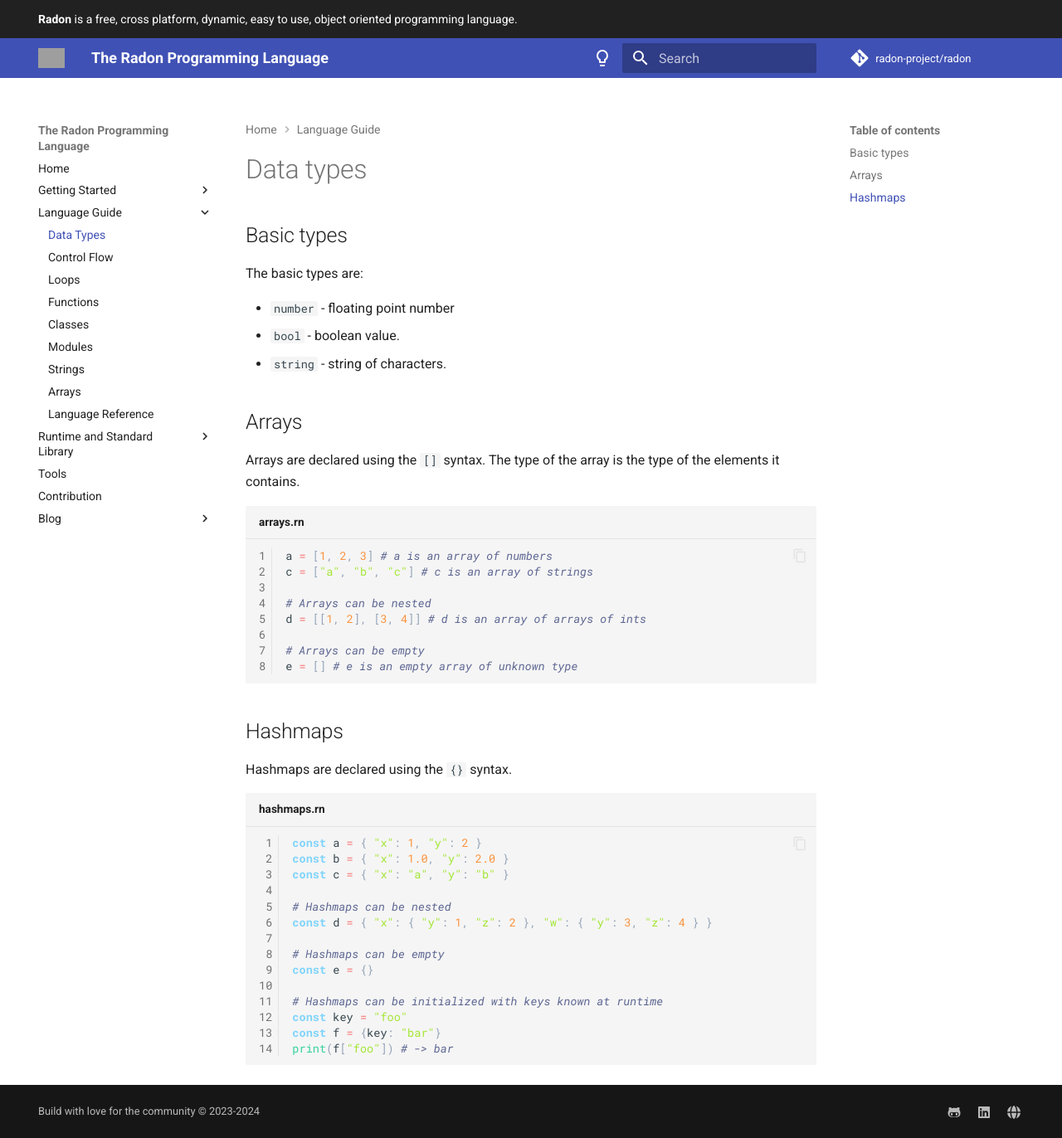
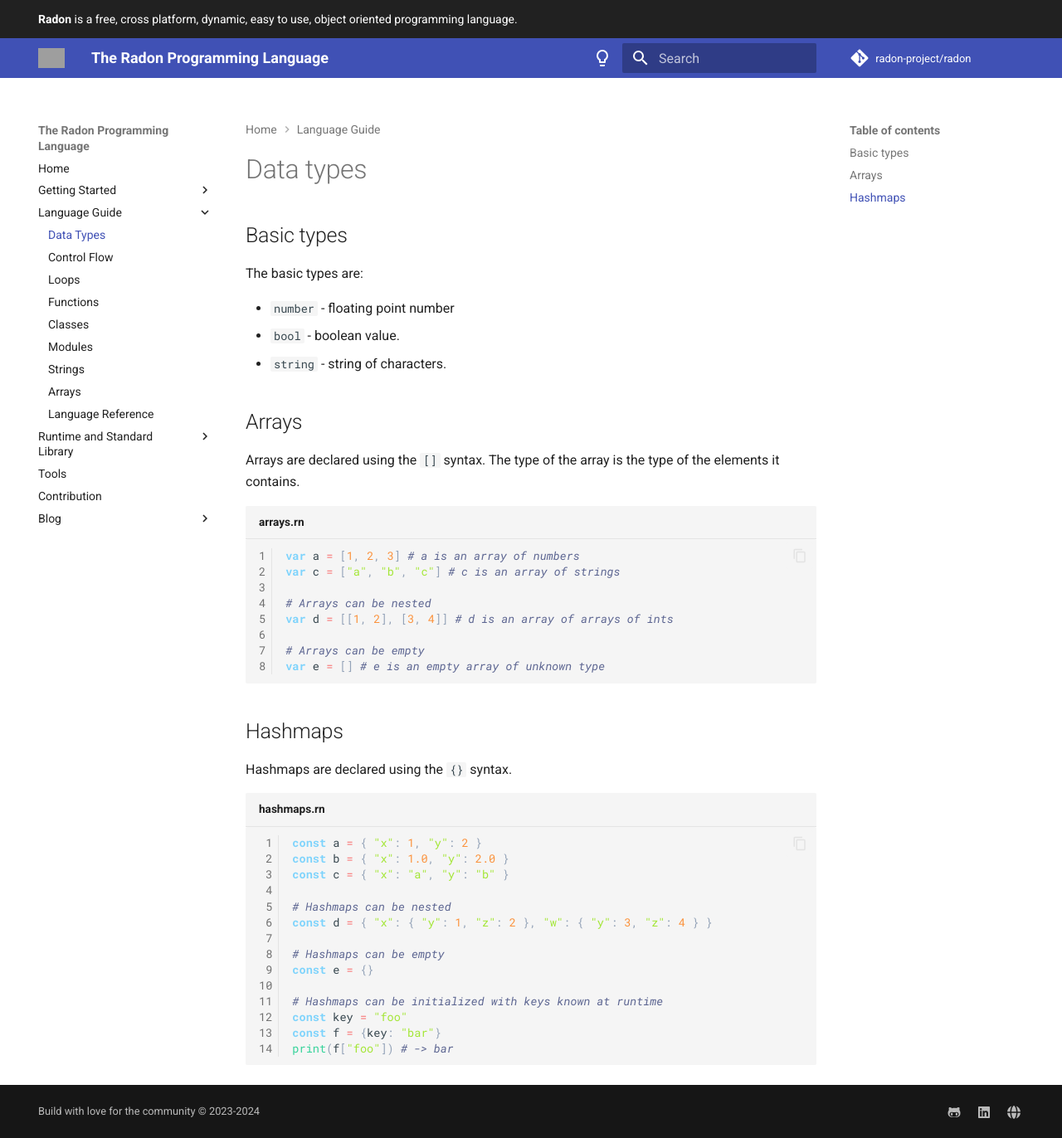
Before and after one commit to radon-project/docs, an MkDocs documentation site: the page built from docs/data-types.md, in a window 1280 px wide and 1372 px high. Shown: the whole window at 83% size. Built offline with MkDocs 1.6.1 and Material for MkDocs 9.7.7, drawn with Linux system fonts in a browser that asks for light colours; nearby versions of some CDN libraries; comment, search, counter and statistics services are not loaded; grey boxes are pictures that could not be loaded.

Commit message:
fix(docs): correct code examples and language name typo
- control-flow.md: fix "In Rain" → "In Radon"
- data-types.md: add missing `var` declarations in array examples
- loops.md: add missing `var` on loop counter in while_break example
- classes.md: add missing `const` on Person instantiation example
- arrays.md: add missing `const` on Array stdlib usage example

All bare assignments (x = ...) have been updated to use the proper
`var`/`const` declaration keyword so examples match idiomatic Radon.

````diff
--- a/docs/data-types.md
+++ b/docs/data-types.md
@@ -14,14 +14,14 @@ Arrays are declared using the `[]` syntax. The type of the array is the type
 of the elements it contains.
 
 ```rn linenums="1" title="arrays.rn"
-a = [1, 2, 3] # a is an array of numbers
-c = ["a", "b", "c"] # c is an array of strings
+var a = [1, 2, 3] # a is an array of numbers
+var c = ["a", "b", "c"] # c is an array of strings
 
 # Arrays can be nested
-d = [[1, 2], [3, 4]] # d is an array of arrays of ints
+var d = [[1, 2], [3, 4]] # d is an array of arrays of ints
 
 # Arrays can be empty
-e = [] # e is an empty array of unknown type
+var e = [] # e is an empty array of unknown type
 ```
 
 ## Hashmaps
````
Also changed, not shown: docs/arrays.md (+1 -1 lines), docs/classes.md (+1 -1 lines), docs/control-flow.md (+1 -1 lines), docs/loops.md (+1 -1 lines).
